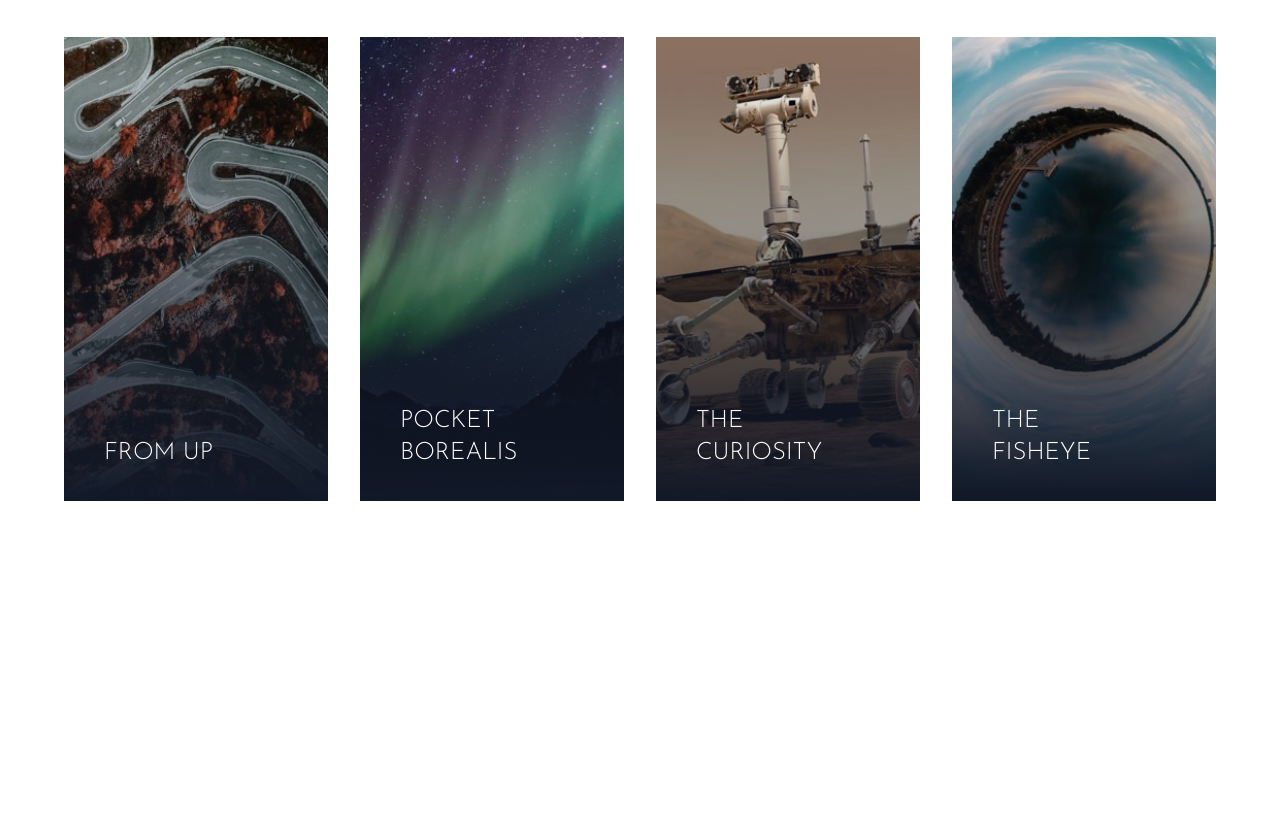
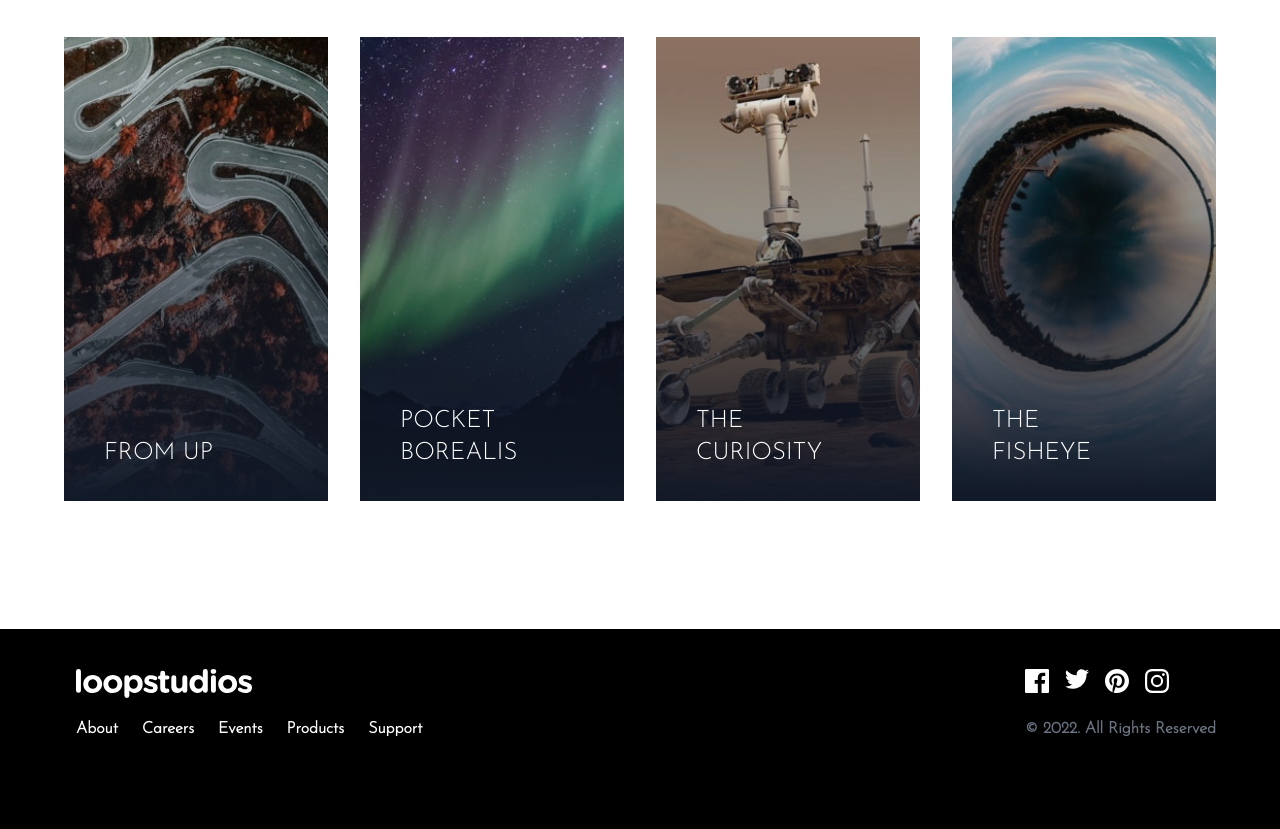
Before and after one commit to BartekSmalec/Loopstudio, a website: page public/index.html in a window 1280 px wide. Shown: the part 2007-2836 px from the top of the page. Before the commit the page ends 2636 px from the top, so only its background shows below. Drawn offline with Linux system fonts and the light colour scheme; a web font is replaced by a local one.

Commit message:
Added footer

```diff
--- a/public/index.html
+++ b/public/index.html
@@ -189,5 +189,77 @@
         </div>
     </div>
 </section>
+
+<footer class="bg-black">
+    <div class="container max-w-6xl py-10 mx-auto">
+        <div class="flex flex-col items-center mb-8 space-y-6 md:flex-row md:space-y-0 md:justify-between md:items-start">
+            <div class="flex flex-col items-center space-y-8 md:items-start md:space-y-4">
+                <div class="h-8">
+                    <img src="../images/logo.svg" alt="" class="w-44 md:ml-3">
+                </div>
+                <div class="flex flex-col items-center space-y-4 font-bold text-white md:flex-row md:space-y-0 md:space-x-6 md:ml-3 md:mx-0">
+                    <div class="h-10 group">
+                        <a href="#">About</a>
+                        <div class="mx-2 group-hover:border-b group-hover:border-blue-50">
+
+                        </div>
+                    </div>
+
+                    <div class="h-10 group">
+                        <a href="#">Careers</a>
+                        <div class="mx-2 group-hover:border-b group-hover:border-blue-50">
+
+                        </div>
+                    </div>
+
+                    <div class="h-10 group">
+                        <a href="#">Events</a>
+                        <div class="mx-2 group-hover:border-b group-hover:border-blue-50">
+
+                        </div>
+                    </div>
+
+                    <div class="h-10 group">
+                        <a href="#">Products</a>
+                        <div class="mx-2 group-hover:border-b group-hover:border-blue-50">
+
+                        </div>
+                    </div>
+
+                    <div class="h-10 group">
+                        <a href="#">Support</a>
+                        <div class="mx-2 group-hover:border-b group-hover:border-blue-50">
+
+                        </div>
+                    </div>
+                </div>
+            </div>
+
+            <div class="flex flex-col items-start justify-between space-y-4 text-gray-500">
+                <div class="flex items-center justify-center mx-auto space-x-4 md:justify-end md:mx-0">
+                    <div class="h-8 group">
+                        <img src="../images/icon-facebook.svg" alt="">
+                    </div>
+
+                    <div class="h-8 group">
+                        <img src="../images/icon-twitter.svg" alt="">
+                    </div>
+
+                    <div class="h-8 group">
+                        <img src="../images/icon-pinterest.svg" alt="">
+                    </div>
+
+                    <div class="h-8 group">
+                        <img src="../images/icon-instagram.svg" alt="">
+                    </div>
+                </div>
+
+                <div class="font-bold">
+                    &copy; 2022. All Rights Reserved
+                </div>
+            </div>
+        </div>
+    </div>
+</footer>
 </body>
 </html>
```
Also changed, not shown: public/style.css.
